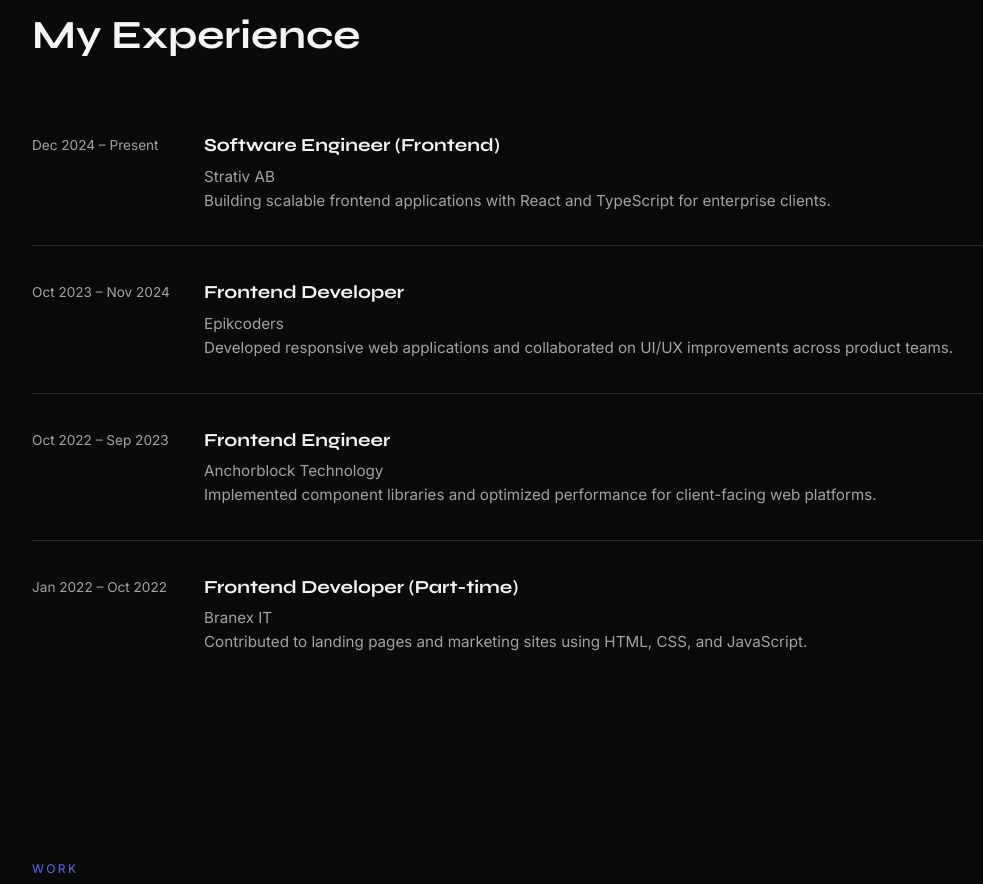
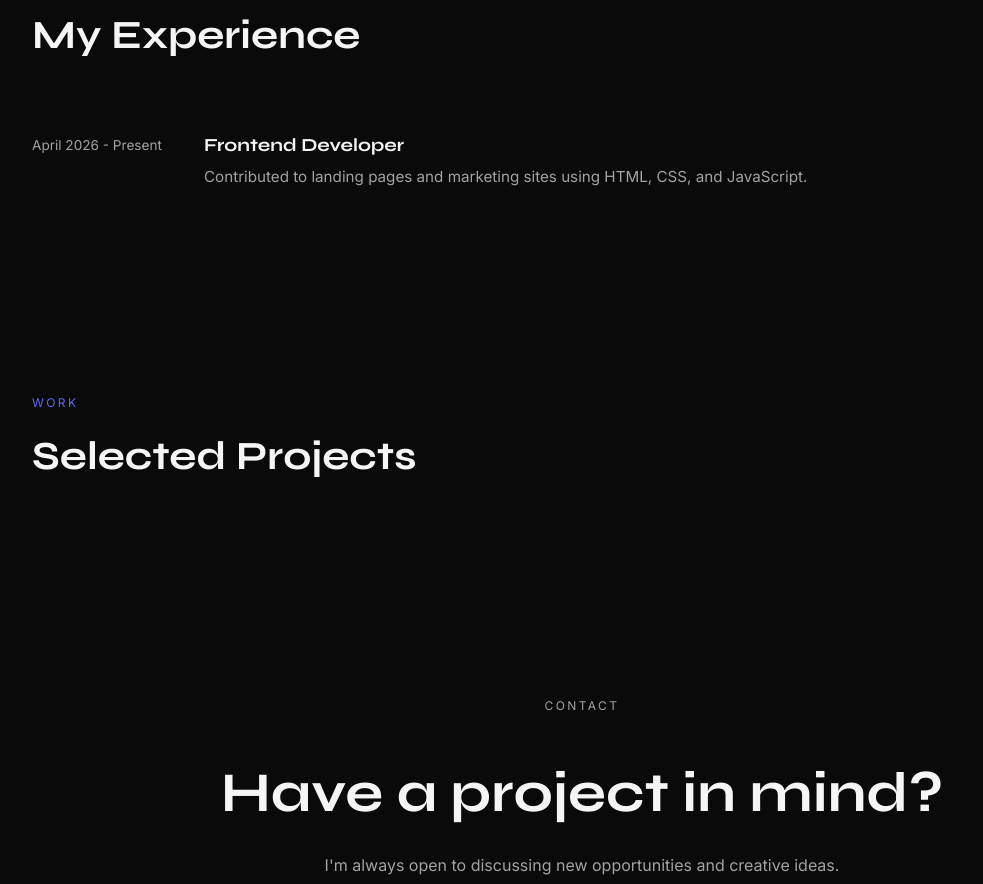
Before and after one commit to Reo-art-hub/ejike_developer_portfolio, a website: page index.html in a window 1280 px wide. Shown: the part 1839-2723 px from the top of the page, without its empty margins (58-1041 px from the left). Drawn offline with Linux system fonts and the light colour scheme.

Commit message:
feat: update portfolio structure

```diff
--- a/index.html
+++ b/index.html
@@ -145,34 +145,9 @@
         <h2 class="section-title">My Experience</h2>
         <div class="timeline">
           <article class="timeline-item">
-            <time class="timeline-date">Dec 2024 – Present</time>
-            <div class="timeline-content">
-              <h3>Software Engineer (Frontend)</h3>
-              <p class="timeline-company">Strativ AB</p>
-              <p>Building scalable frontend applications with React and TypeScript for enterprise clients.</p>
-            </div>
-          </article>
-          <article class="timeline-item">
-            <time class="timeline-date">Oct 2023 – Nov 2024</time>
+            <time class="timeline-date">April 2026 - Present</time>
             <div class="timeline-content">
               <h3>Frontend Developer</h3>
-              <p class="timeline-company">Epikcoders</p>
-              <p>Developed responsive web applications and collaborated on UI/UX improvements across product teams.</p>
-            </div>
-          </article>
-          <article class="timeline-item">
-            <time class="timeline-date">Oct 2022 – Sep 2023</time>
-            <div class="timeline-content">
-              <h3>Frontend Engineer</h3>
-              <p class="timeline-company">Anchorblock Technology</p>
-              <p>Implemented component libraries and optimized performance for client-facing web platforms.</p>
-            </div>
-          </article>
-          <article class="timeline-item">
-            <time class="timeline-date">Jan 2022 – Oct 2022</time>
-            <div class="timeline-content">
-              <h3>Frontend Developer (Part-time)</h3>
-              <p class="timeline-company">Branex IT</p>
               <p>Contributed to landing pages and marketing sites using HTML, CSS, and JavaScript.</p>
             </div>
           </article>
```
